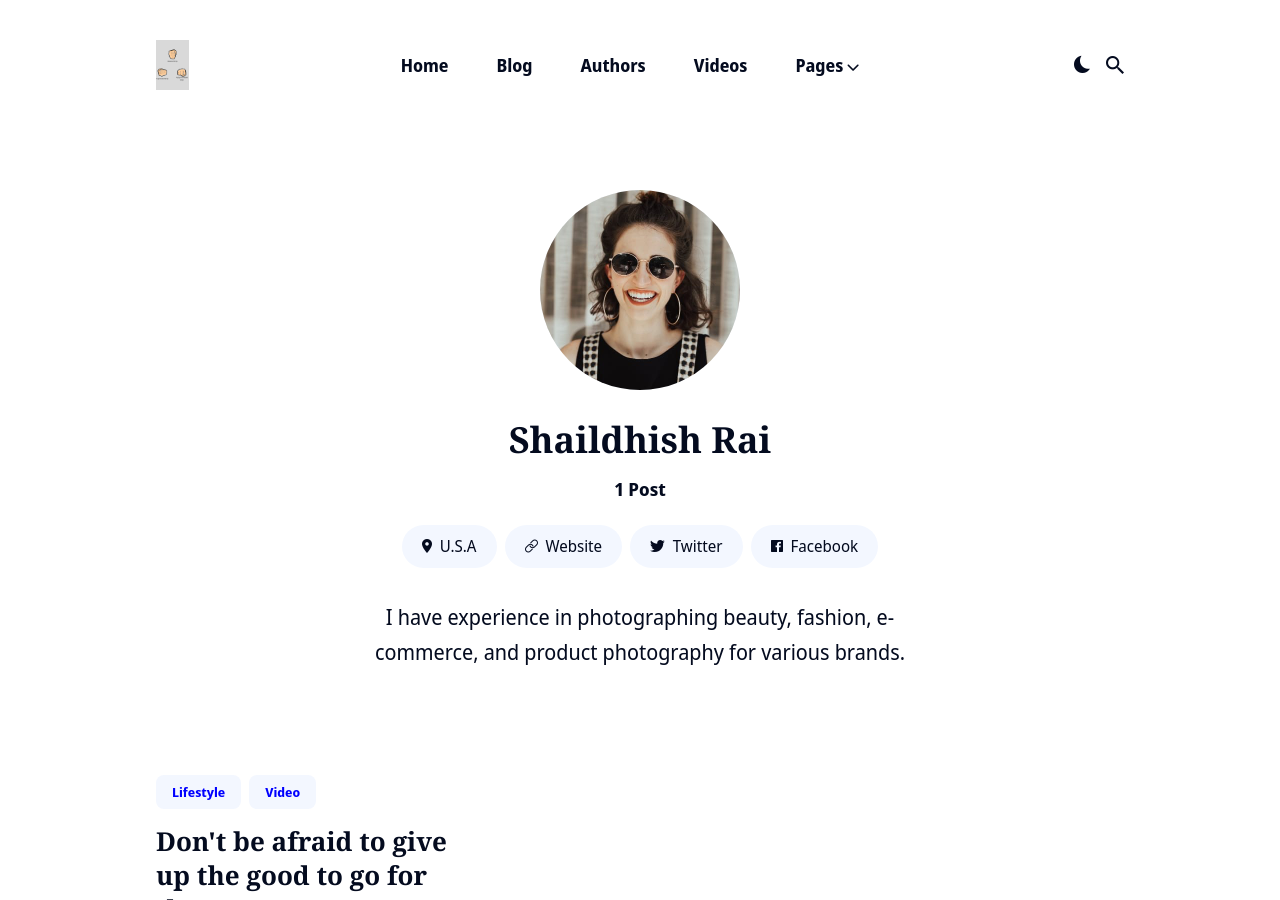
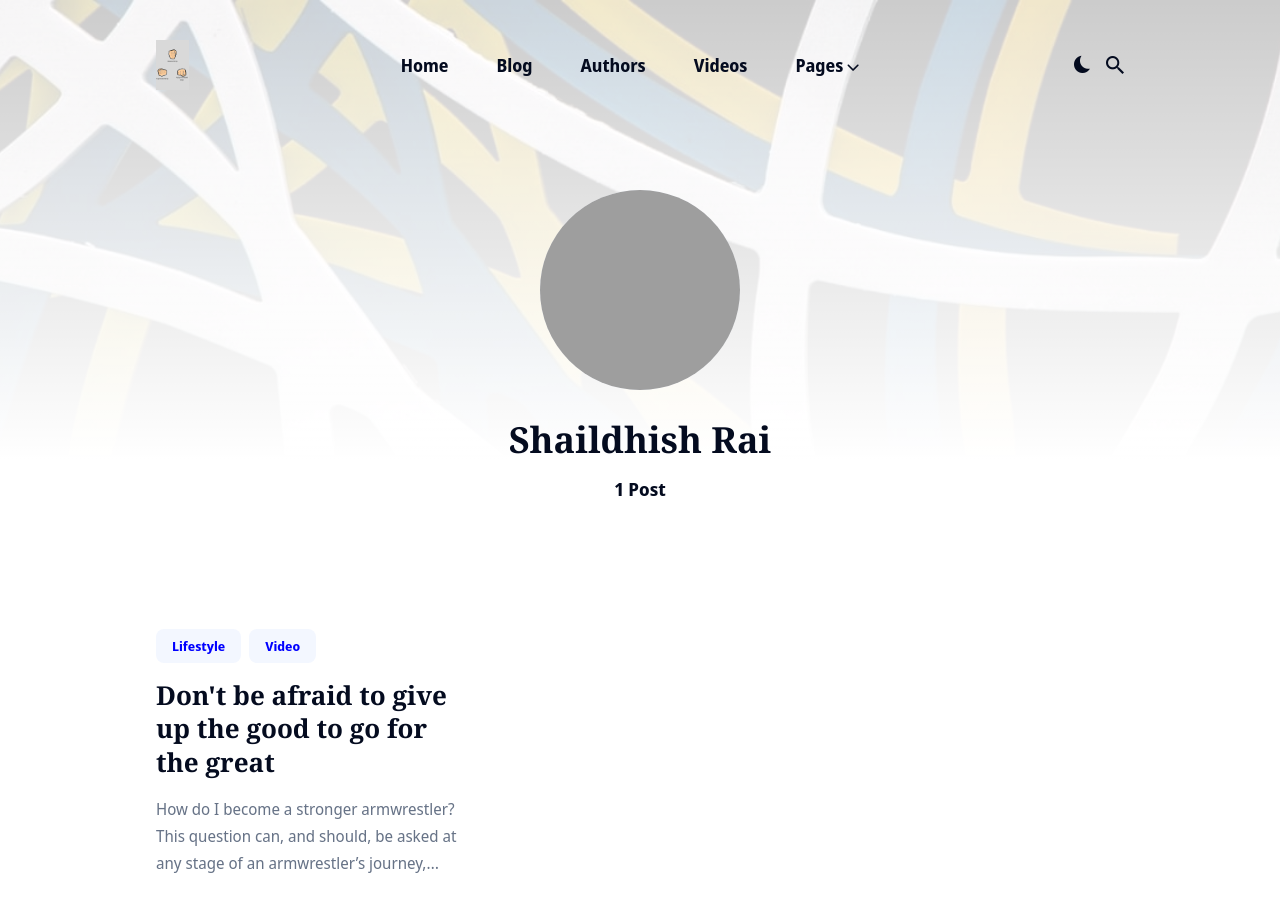
Before and after one commit to physicalrobot/awpraxis, a Jekyll site: the page built from _authors/alena.md, in a window 1280 px wide and 900 px high. Built offline with Jekyll 4.4.1, drawn with Linux system fonts in a browser that asks for light colours; nearby versions of some CDN libraries; grey boxes are pictures that could not be loaded.

Commit message:
random changes

```diff
--- a/_authors/alena.md
+++ b/_authors/alena.md
@@ -1,11 +1,10 @@
 ---
 username: me
 name: Shaildhish Rai
-image: '/images/01-1.jpg'
-cover:
-location: U.S.A
-website: https://www.google.com
-twitter: https://twitter.com
-facebook: https://www.facebook.com
+image: '/images/Shot by Jackson Ruckar - 71.jpg'
+cover: '/images/subscribe-bg.jpg'
+#location: U.S.A
+#website: https://www.google.com
+#twitter: https://twitter.com
+#facebook: https://www.facebook.com
 ---
-I have experience in photographing beauty, fashion, e-commerce, and product photography for various brands.
```
